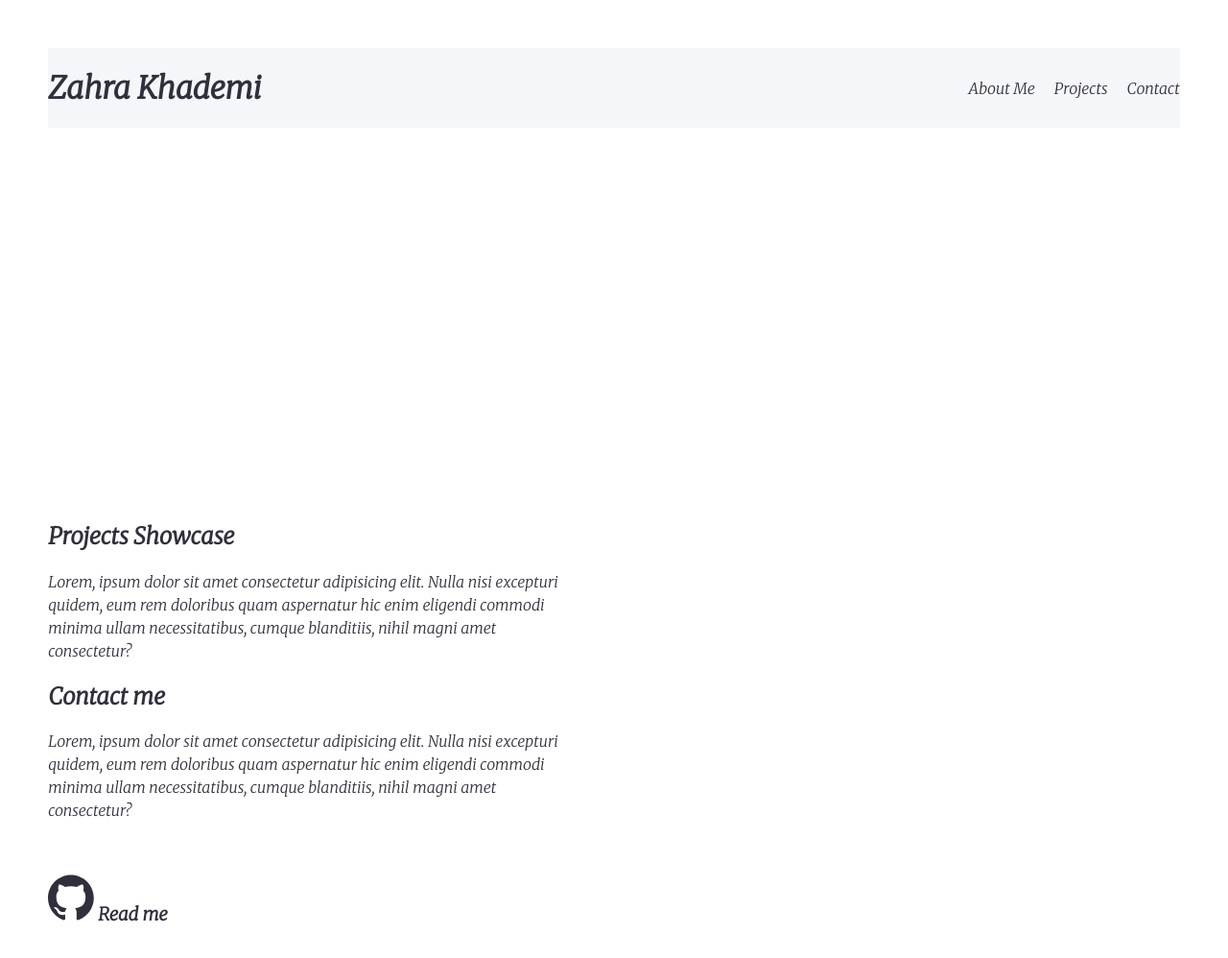
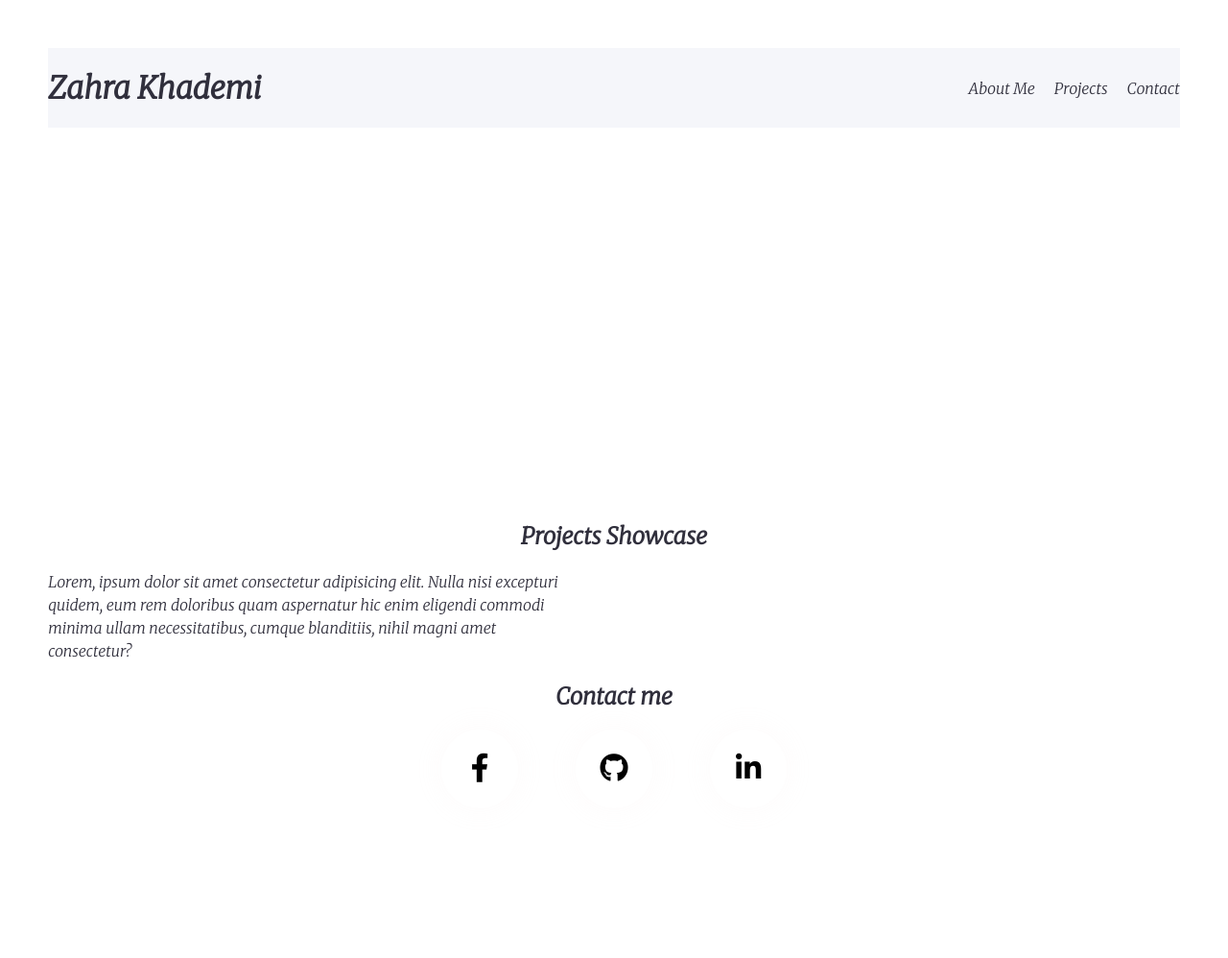
Before and after one commit to CodeYourFuture/Portfolio, a plain HTML site: page index.html in a window 1280 px wide. Shown: the whole page at 96% size. After the commit the page ends 931 px from the top, so only its background shows below. Drawn offline with Linux system fonts and the light colour scheme.

Commit message:
adding social media icons

```diff
--- a/index.html
+++ b/index.html
@@ -32,7 +32,10 @@
 <link rel="preconnect" href="https://fonts.googleapis.com">
 <link rel="preconnect" href="https://fonts.gstatic.com" crossorigin>
 <link href="https://fonts.googleapis.com/css2?family=Courgette&family=Libre+Baskerville&family=Merriweather:ital,wght@1,300&display=swap" rel="stylesheet">
-
+<link
+      rel="stylesheet"
+      href="https://cdnjs.cloudflare.com/ajax/libs/font-awesome/5.15.3/css/all.min.css"
+    />
   </head>
   <body>
     <header>
@@ -62,34 +65,21 @@
       </section>
       <section id="contact">
         <header><h2>Contact me</h2></header>
-        <p>
-          Lorem, ipsum dolor sit amet consectetur adipisicing elit. Nulla nisi
-          excepturi quidem, eum rem doloribus quam aspernatur hic enim eligendi
-          commodi minima ullam necessitatibus, cumque blanditiis, nihil magni
-          amet consectetur?
-        </p>
+        <div class="social-links">
+          <a href="https://www.facebook.com/zahra.khademi.31/">
+          <i class="fab fa-facebook-f"></i></a>
+          <a href="https://github.com/Zahra-k-b">
+          <i class="fab fa-github"></i></a>
+          <a href="www.linkedin.com/in/zahra-khademi-78567410b">
+          <i class="fab fa-linkedin-in"></i></a>
+      </div>
+      </div>
+
       </section>
     </main>
     <footer>
       <h3>
-        <a href="https://github.com/CodeYourFuture/Portfolio"
-          ><svg
-            focusable="false"
-            role="presentation"
-            viewbox="0 0 98 96"
-            width="48"
-            height="48"
-            xmlns="http://www.w3.org/2000/svg"
-          >
-            <path
-              fill-rule="evenodd"
-              clip-rule="evenodd"
-              d="M48.854 0C21.839 0 0 22 0 49.217c0 21.756 13.993 40.172 33.405 46.69 2.427.49 3.316-1.059 3.316-2.362 0-1.141-.08-5.052-.08-9.127-13.59 2.934-16.42-5.867-16.42-5.867-2.184-5.704-5.42-7.17-5.42-7.17-4.448-3.015.324-3.015.324-3.015 4.934.326 7.523 5.052 7.523 5.052 4.367 7.496 11.404 5.378 14.235 4.074.404-3.178 1.699-5.378 3.074-6.6-10.839-1.141-22.243-5.378-22.243-24.283 0-5.378 1.94-9.778 5.014-13.2-.485-1.222-2.184-6.275.486-13.038 0 0 4.125-1.304 13.426 5.052a46.97 46.97 0 0 1 12.214-1.63c4.125 0 8.33.571 12.213 1.63 9.302-6.356 13.427-5.052 13.427-5.052 2.67 6.763.97 11.816.485 13.038 3.155 3.422 5.015 7.822 5.015 13.2 0 18.905-11.404 23.06-22.324 24.283 1.78 1.548 3.316 4.481 3.316 9.126 0 6.6-.08 11.897-.08 13.526 0 1.304.89 2.853 3.316 2.364 19.412-6.52 33.405-24.935 33.405-46.691C97.707 22 75.788 0 48.854 0z"
-              fill="currentColor"
-            />
-          </svg>
-          Read me</a
-        >
+
       </h3>
     </footer>
   </body>
--- a/style.css
+++ b/style.css
@@ -59,6 +59,9 @@ section p {
   max-width: 55ch;
 }
 
+h2{
+  text-align: center;
+}
 #about{
   background-image: url(images/code.jpg) ;
   background-repeat: no-repeat;
@@ -71,3 +74,54 @@ section p {
   text-align: center;
   color: #FFFFFF;
 }
+
+.social-links {
+  display: flex;
+  justify-content: center;
+}
+
+.social-links a {
+  width: 80px;
+  height: 80px;
+  text-align: center;
+  text-decoration: none;
+  color: #000;
+  box-shadow: 0 0 20px 10px rgba(226, 220, 220, 0.05);
+  margin: 0 30px;
+  border-radius: 50%;
+  position: relative;
+  overflow: hidden;
+  transition: transform 0.5s;
+}
+
+.social-links a .fab {
+  font-size: 30px;
+  line-height: 80px;
+  position: relative;
+  z-index: 10;
+  transition: color 0.5s;
+}
+
+.social-links a::after {
+  content: '';
+  width: 100%;
+  height: 100%;
+  top: -90px;
+  left: 0;
+  background: #936b6b;
+  background: linear-gradient(-45deg, #b2b7b4, #746f8c);
+  position: absolute;
+  transition: 0.5s;
+}
+
+.social-links a:hover::after {
+  top: 0;
+}
+
+.social-links a:hover .fab {
+  color: #4e3d3d;
+}
+
+.social-links a:hover {
+  transform: translateY(-10px);
+}
```
